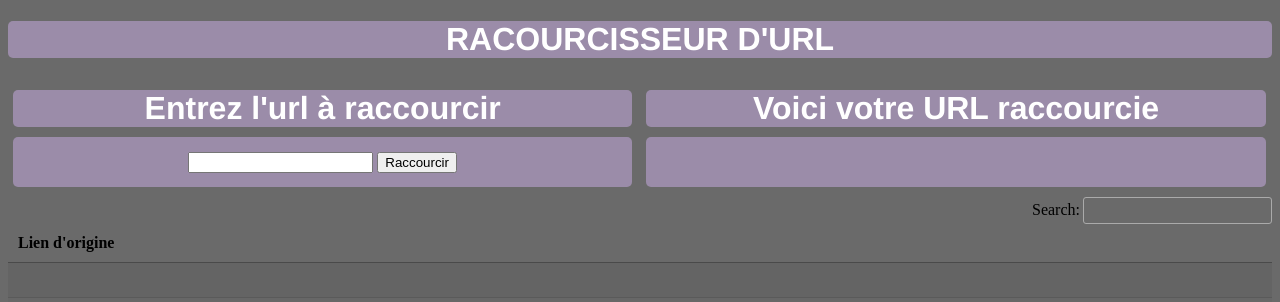
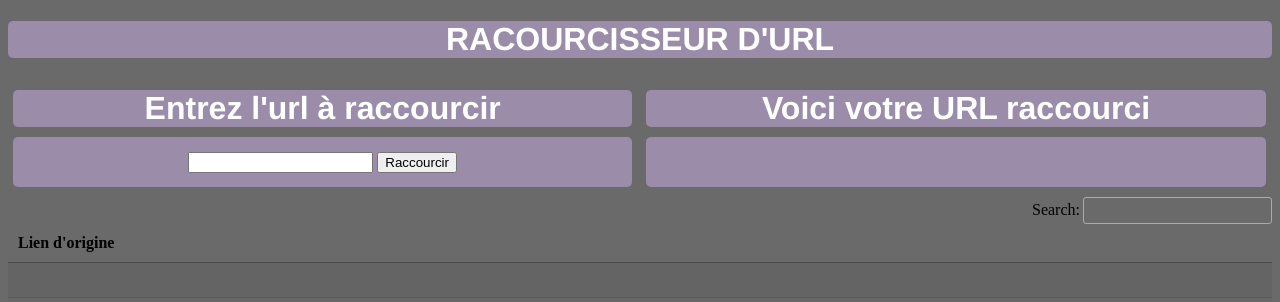
Before and after one commit to fromeof/rurl, a Django app: page /rurl/ in a window 1280 px wide. Shown: the top 302 px of the page. Run offline with Django 4.2, Linux system fonts and the light colour scheme; data comes from the database, SQL or seed files in the repository; both versions use the stored data as it was after the commit; lists and menus that the app fills with data are empty; some libraries are stand-ins or nearby versions.

Commit message:
correction faute de frappe

```diff
--- a/rurl/rurlapp/templates/index.html
+++ b/rurl/rurlapp/templates/index.html
@@ -46,7 +46,7 @@
             </div>
         </div>
         <div class="rightbox">
-            <h1>Voici votre URL raccourcie</h1>
+            <h1>Voici votre URL raccourci</h1>
             <div class="r-url">
                 <h3> </h3>
             </div>
```
Also changed, not shown: rurl/db.sqlite3.
